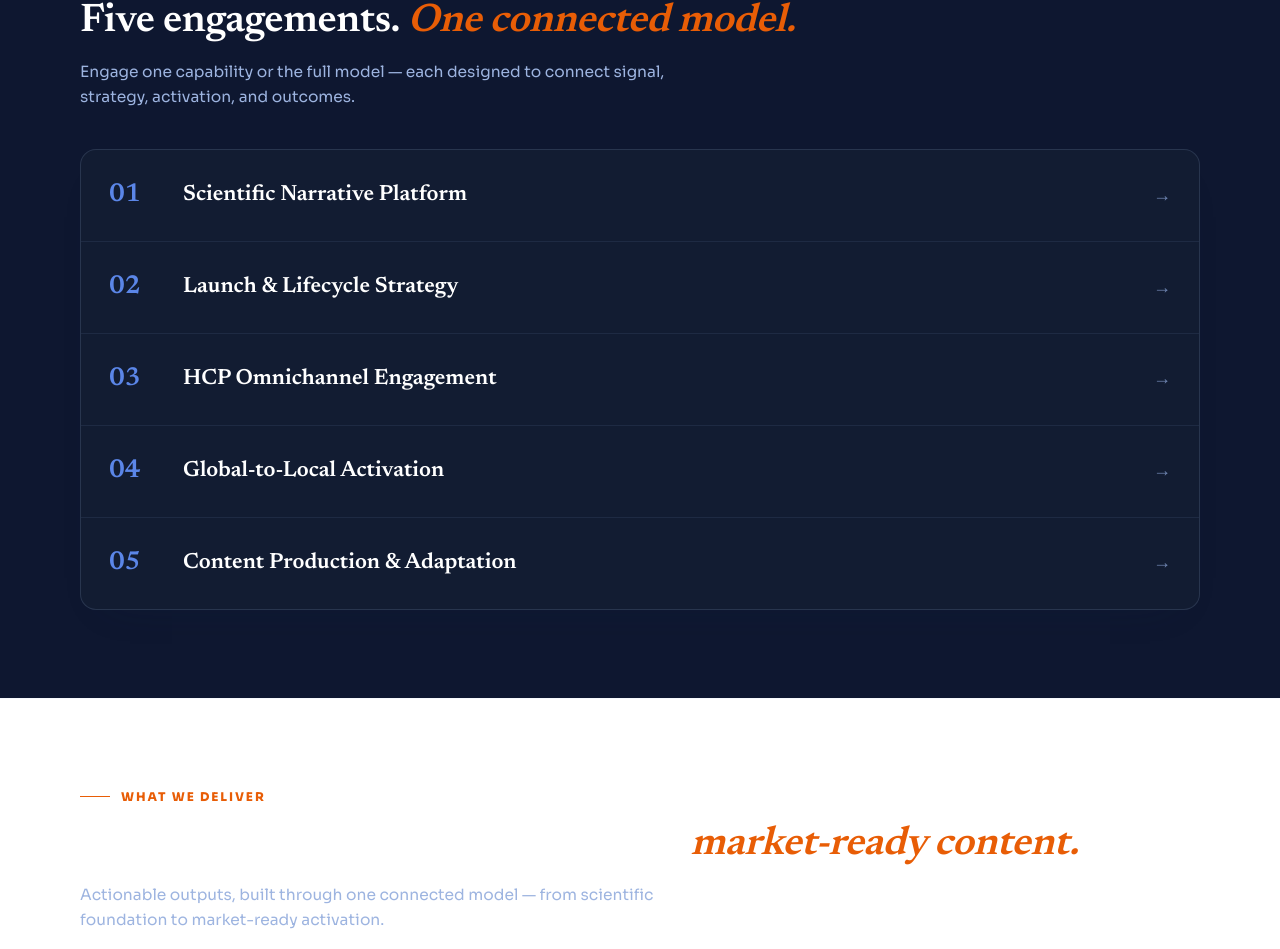
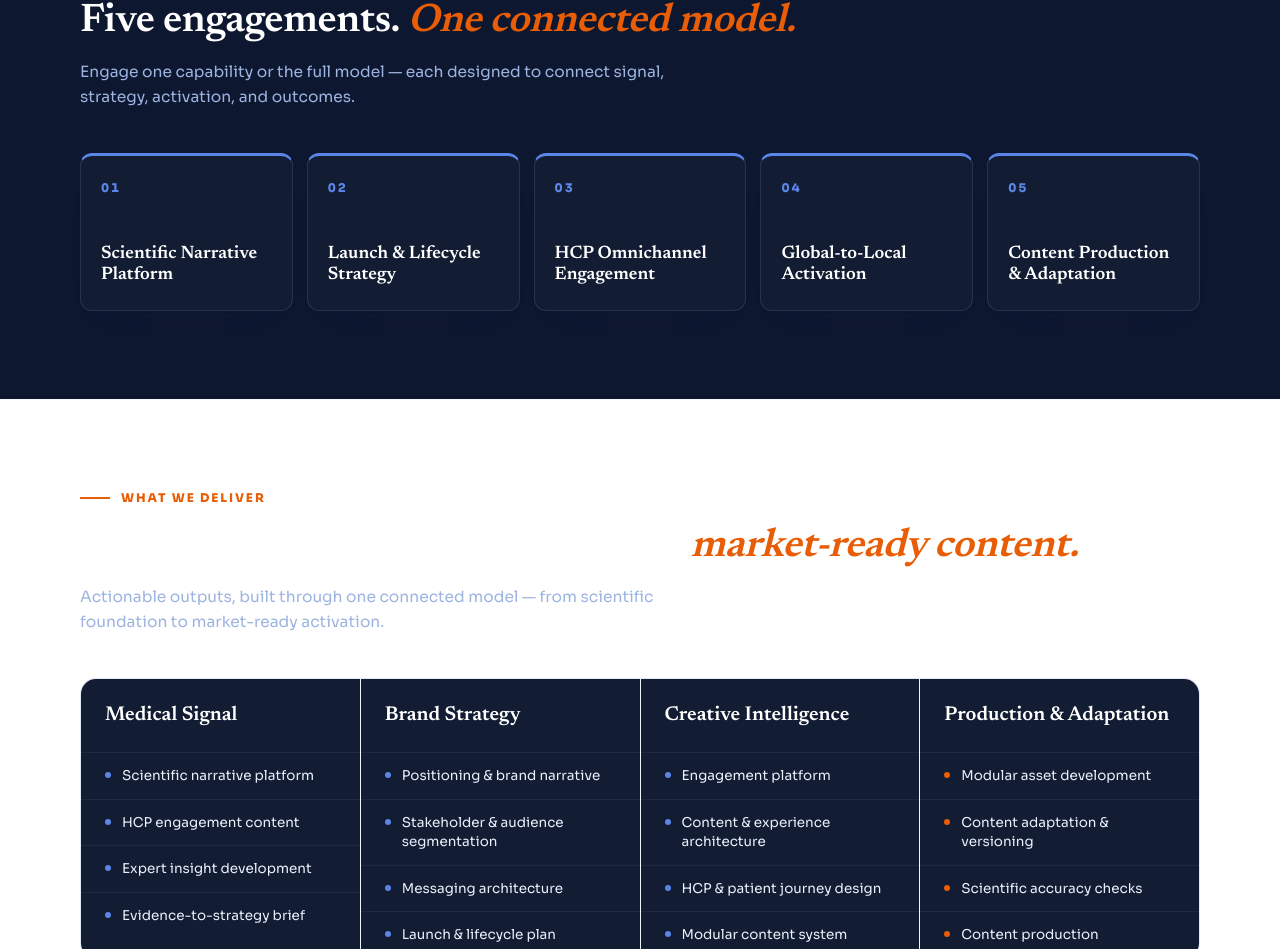
Before and after one commit to SashaBeCon/becongroup-website, a Next.js app: page /rx in a window 1280 px wide. Shown: the part 2044-2993 px from the top of the page. Built offline with nearby package versions, Linux system fonts and the light colour scheme.

Commit message:
Redesign Five Engagements as tiles; fix preview brand override

```diff
--- a/app/globals.css
+++ b/app/globals.css
@@ -413,14 +413,12 @@ html {
   .mcard h4 { font-family: var(--font-display); font-weight: 600; font-size: 22px; margin: 0 0 10px; color: var(--ink-strong); }
   .mcard p { margin: 0; font-size: 13.5px; line-height: 1.58; color: var(--muted); }
 
-  /* ─── Engagement rows ─── */
-  .engage { margin-top: 40px; border: 1px solid var(--line); border-radius: 16px; overflow: hidden; background: var(--surface); box-shadow: 0 18px 40px -30px rgba(16, 33, 60, 0.3); }
-  .erow { display: flex; align-items: center; gap: 22px; padding: 24px 28px; border-bottom: 1px solid var(--line-soft); transition: background 0.18s ease; }
-  .erow:last-child { border-bottom: none; }
-  .erow:hover { background: var(--surface-2); }
-  .erow .en { font-family: var(--font-display); font-weight: 600; font-size: 26px; color: var(--blue); min-width: 52px; }
-  .erow .et { font-family: var(--font-display); font-weight: 600; font-size: 22px; color: var(--ink-strong); }
-  .erow .arr { margin-left: auto; color: var(--faint); font-size: 18px; }
+  /* ─── Engagements — numbered capability tiles (no dangling links) ─── */
+  .engage { display: grid; grid-template-columns: repeat(auto-fit, minmax(190px, 1fr)); gap: 14px; margin-top: 44px; }
+  .etile { position: relative; display: flex; flex-direction: column; gap: 14px; min-height: 158px; padding: 22px 20px 24px; background: var(--surface); border: 1px solid var(--line); border-top: 3px solid var(--blue); border-radius: var(--r-card); box-shadow: 0 1px 2px rgba(16, 33, 60, 0.04), 0 16px 30px -26px rgba(16, 33, 60, 0.22); transition: transform 0.18s ease, border-color 0.18s ease; }
+  .etile:hover { transform: translateY(-3px); border-color: var(--blue-2); }
+  .etile .en { font-family: var(--font-system); font-weight: 800; letter-spacing: 0.16em; font-size: 12px; color: var(--blue); font-variant-numeric: tabular-nums; }
+  .etile .et { margin-top: auto; font-family: var(--font-display); font-weight: 600; font-size: 18px; line-height: 1.18; color: var(--ink-strong); }
 
   /* ─── "Why" dark band (fixed dark regardless of surface) ─── */
   .band-dark {
@@ -495,5 +493,5 @@ html {
   .h2 { font-size: 30px; }
   .close h2 { font-size: 32px; }
   .principle .quote { font-size: 26px; }
-  .erow .et { font-size: 18px; }
+  .etile { min-height: 0; }
 }
--- a/components/site/engagement-row.tsx
+++ b/components/site/engagement-row.tsx
@@ -2,15 +2,17 @@ interface EngagementRowProps {
   items: { number: string; title: string }[];
 }
 
-/** Numbered engagement rows — one connected model, five ways in. */
+/**
+ * Engagement tiles — a numbered set of capabilities. Deliberately not links
+ * (no trailing arrows): "engage one capability or the full model."
+ */
 export function EngagementRow({ items }: EngagementRowProps) {
   return (
     <div className="engage">
       {items.map((it) => (
-        <div className="erow" key={it.number}>
+        <div className="etile" key={it.number}>
           <span className="en">{it.number}</span>
-          <span className="et">{it.title}</span>
-          <span className="arr" aria-hidden="true">→</span>
+          <h4 className="et">{it.title}</h4>
         </div>
       ))}
     </div>
```
